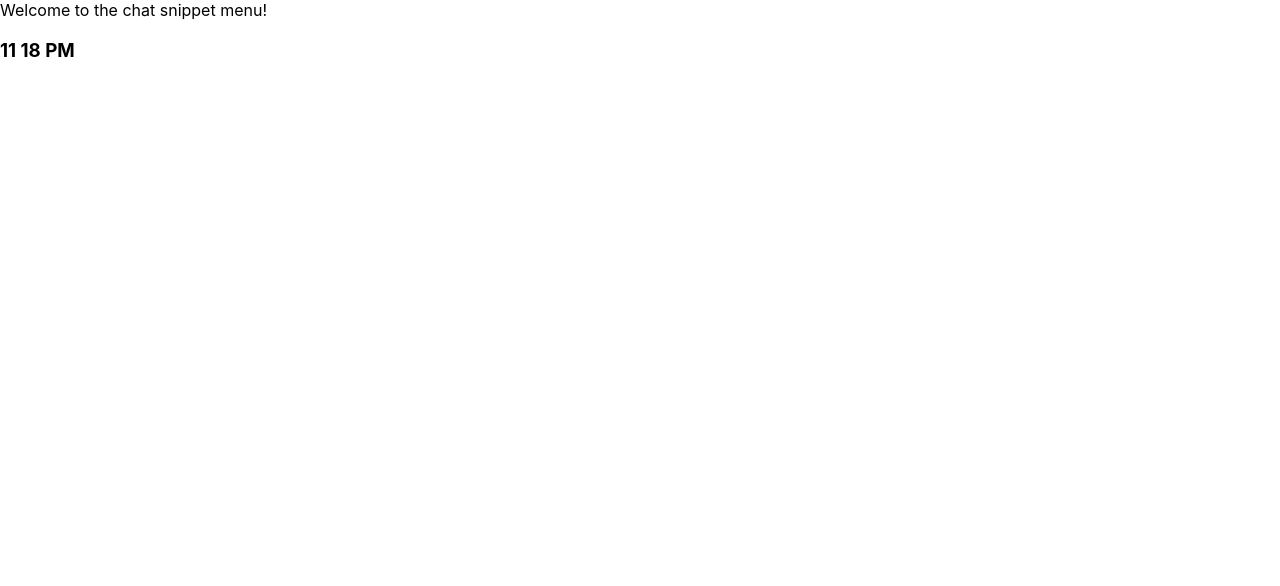
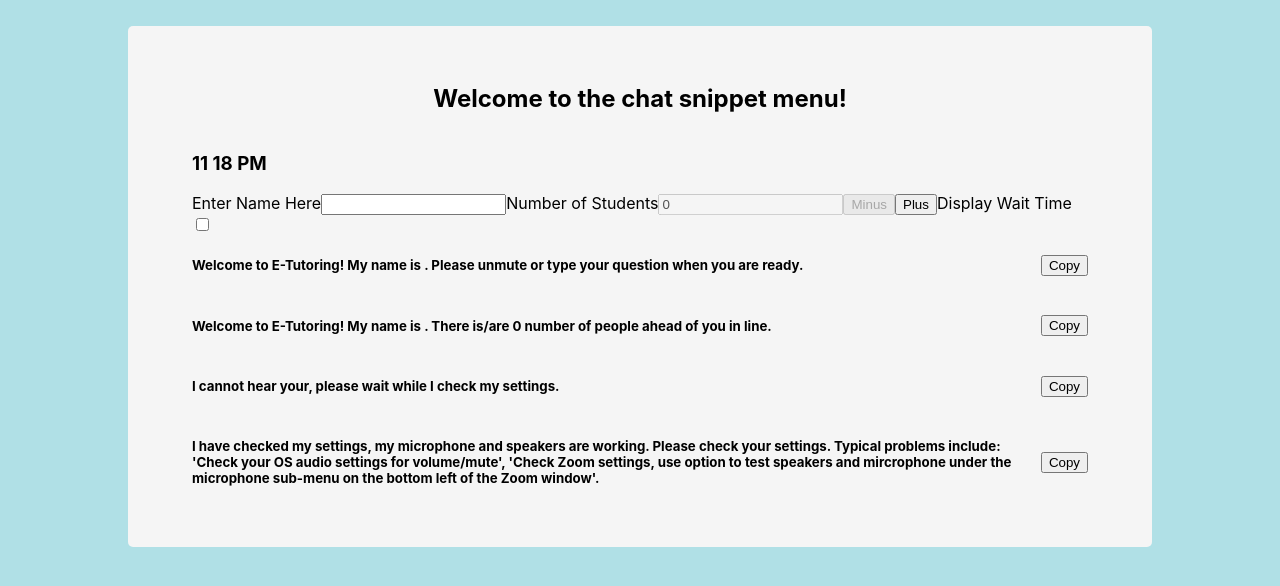
Before and after one commit to mcbridz/e-tutoring_chat_menu, a React (Create React App) app in the folder client/: page / in a window 1280 px wide. Shown: the top 586 px of the page. Built offline with nearby package versions, Linux system fonts and the light colour scheme.

Commit message:
Version 1

```diff
--- a/client/src/App.js
+++ b/client/src/App.js
@@ -1,6 +1,8 @@
 import React from 'react'
 import Message from './components/Message'
 import DateDisplay from './components/DateDisplay'
+import ChatSnippets from './components/ChatSnippets'
+import './style/App.css'
 
 class App extends React.Component {
   constructor() {
@@ -20,9 +22,10 @@ class App extends React.Component {
     }
   }
   render() {
-    return (<div>
+    return (<div id="App">
       <Message message={this.state.message}/>
-      <DateDisplay time={this.state.time} setTime={this.updateTime} timeFormatter={this.timeFormatter}/>
+      <DateDisplay time={this.state.time} setTime={this.updateTime} timeFormatter={this.timeFormatter} />
+      <ChatSnippets />
     </div>)
   }
 }
--- /dev/null
+++ b/client/src/components/ChatSnippets.js
@@ -0,0 +1,61 @@
+import React, { useState, useEffect } from 'react'
+import '../style/ChatSnippets.css'
+
+function ChatSnippets() {
+    let [name, setName] = useState('')
+    let [numStudents, setNumStudents] = useState(0)
+    let [timer, setTimer] = useState('')
+    let [displayWaitingList, setDisplayWaitingList] = useState(false)
+    let [welcomeSnippet, setWelcomeSnippet] = useState(`Welcome to E-Tutoring! My name is ${name}. Please unmute or type your question when you are ready.`)
+    let [waitSnippet, setWaitSnippet] = useState(`Welcome to E-Tutoring! My name is ${name}.  There is/are ${numStudents} number of people ahead of you in line.
+    ${(displayWaitingList) ? `The current waiting list: ${numStudents} students long with an estimated wait time of ${numStudents * 20} min maximum.` : ``}`)
+    let [checkingSettings, setCheckingSettings] = useState("I cannot hear your, please wait while I check my settings.")
+    let [checkYourSettings, setCheckYourSettings] = useState("I have checked my settings, my microphone and speakers are working. Please check your settings. Typical problems include: 'Check your OS audio settings for volume/mute', 'Check Zoom settings, use option to test speakers and mircrophone under the microphone sub-menu on the bottom left of the Zoom window'.")
+    let [snippets, setSnippets] = useState([welcomeSnippet, waitSnippet, checkingSettings, checkYourSettings])
+    useEffect(() => {
+        let newWelcomeSnippet = `Welcome to E-Tutoring! My name is ${name}. Please unmute or type your question when you are ready.`
+        setWelcomeSnippet(newWelcomeSnippet)
+        let newWaitSnippet = `Welcome to E-Tutoring! My name is ${name}.  There is/are ${numStudents} number of people ahead of you in line.
+        ${(displayWaitingList) ? `The current waiting list: ${numStudents} students long with an estimated wait time of ${numStudents * 20} min maximum.` : ``}`
+        setWaitSnippet(newWaitSnippet)
+        setSnippets([newWelcomeSnippet, newWaitSnippet, checkingSettings, checkYourSettings])
+    }, [name, numStudents, displayWaitingList, checkingSettings, checkYourSettings])
+    const handleNameChange = (evt) => {
+        setName(evt.target.value);
+    }
+    const handleNumStudentsChange = (evt) => {
+        setNumStudents(evt.target.value)
+    }
+    const copyText = function (text, index) {
+        navigator.clipboard.writeText(text)
+        document.getElementById("tooltipspan" + index).innerHTML = "Copied"
+    }
+    const mouseOutFunc = function (index) {
+        document.getElementById("tooltipspan" + index).innerHTML = "Copy to Clipboard"
+    }
+    return (
+        <div>
+            <label htmlFor="nameInput">Enter Name Here</label>
+            <input name="nameInput" id="nameInput" value={name} onChange={handleNameChange} />
+            <label htmlFor="numStudents">Number of Students</label>
+            <input type="number" disabled value={numStudents} onChange={handleNumStudentsChange} />
+            <button type="button" disabled={(!numStudents) ? true : false} onClick={() => setNumStudents(numStudents - 1)}>Minus</button>
+            <button type="button" onClick={() => setNumStudents(numStudents + 1)}>Plus</button>
+            <label htmlFor="Display Wait-Time" >Display Wait Time</label>
+            <input type="checkbox" value={displayWaitingList} onClick={() => setDisplayWaitingList(!displayWaitingList)} />
+            {snippets.map((snippet, index) => {
+                return <div key={index} className="snippetEntry">
+                    <h5 value={snippet}>{snippet}</h5>
+                    <div className="tooltip">
+                        <button type="button" onClick={() => copyText(snippet, index)} onMouseOut={() => mouseOutFunc(index)}>
+                            <span className="tooltiptext" id={"tooltipspan" + index}>Copy to Clipboard</span>
+                            Copy
+                        </button>
+                    </div>
+                </div>
+            })}
+        </div>
+    )
+}
+
+export default ChatSnippets
--- a/client/src/components/Message.js
+++ b/client/src/components/Message.js
@@ -1,9 +1,10 @@
 import React from 'react'
+import '../style/Message.css'
 
 function Message(props) {
     return (
-        <div>
-            {props.message}
+        <div id="message">
+            <span><h2>{props.message}</h2></span>
         </div>
     )
 }
--- /dev/null
+++ b/client/src/style/App.css
@@ -0,0 +1,9 @@
+#App {
+    margin: 2% 10%;
+    background-color: whitesmoke;
+    padding: 3% 5%;
+    border-radius: 5px;
+}
+body {
+    background-color: powderblue;
+}
--- /dev/null
+++ b/client/src/style/ChatSnippets.css
@@ -0,0 +1,43 @@
+.tooltip {
+    position: relative;
+    display: flex;
+    align-items: center;
+  }
+
+  .tooltip .tooltiptext {
+    visibility: hidden;
+    width: 140px;
+    background-color: #555;
+    color: #fff;
+    text-align: center;
+    border-radius: 6px;
+    padding: 5px;
+    position: absolute;
+    z-index: 1;
+    bottom: 65%;
+    left: 50%;
+    margin-left: -75px;
+    opacity: 0;
+    transition: opacity 0.3s;
+  }
+
+  .tooltip .tooltiptext::after {
+    content: "";
+    position: absolute;
+    top: 100%;
+    left: 50%;
+    margin-left: -5px;
+    border-width: 5px;
+    border-style: solid;
+    border-color: #555 transparent transparent transparent;
+  }
+
+  .tooltip:hover .tooltiptext {
+    visibility: visible;
+    opacity: 1;
+  }
+
+  .snippetEntry {
+      display: flex;
+      justify-content: space-between;
+  }
--- /dev/null
+++ b/client/src/style/Message.css
@@ -0,0 +1,4 @@
+#message {
+    display: flex;
+    justify-content: center;
+}
```
Also changed, not shown: client/src/App.css (deleted, +0 -38 lines).
